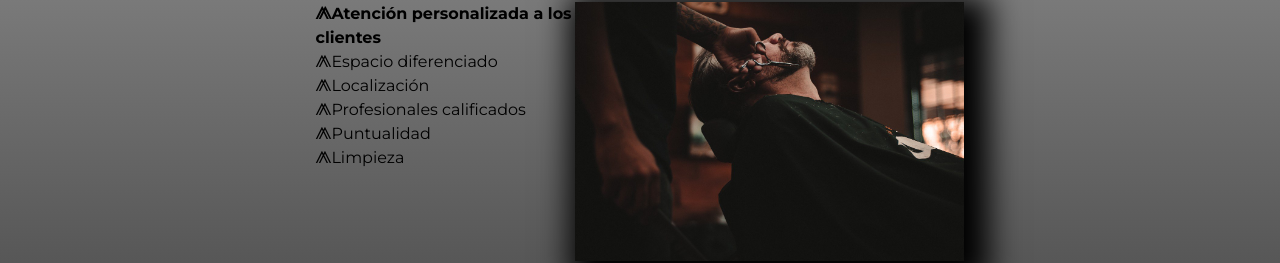
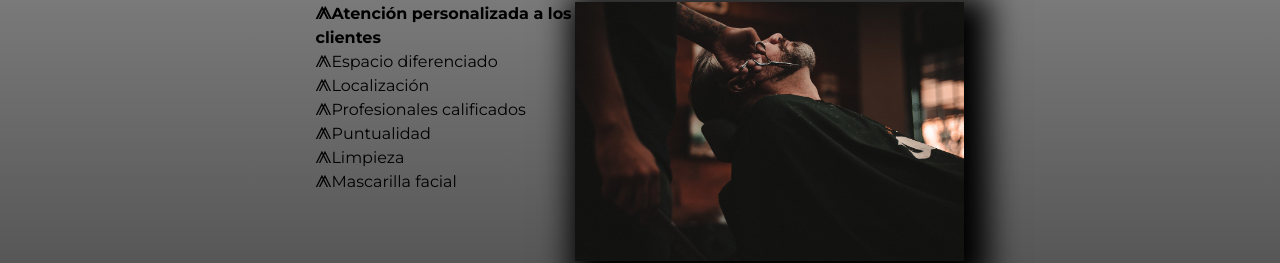
Before and after one commit to crakensafe/productos-de-barberia-alura, a plain HTML site: page index.html in a window 1280 px wide. Shown: the part 1717-1980 px from the top of the page. Drawn offline with Linux system fonts and the light colour scheme.

Commit message:
adición de diferencial

```diff
--- a/index.html
+++ b/index.html
@@ -72,6 +72,7 @@
                         <li class="items">Profesionales calificados</li>
                         <li class="items">Puntualidad</li>
                         <li class="items">Limpieza</li>
+                        <li class="items">Mascarilla facial</li>
                     </ul><img src="diferenciales/diferenciales.jpg" class="imagen-diferenciales">
 
                 </div>
```
